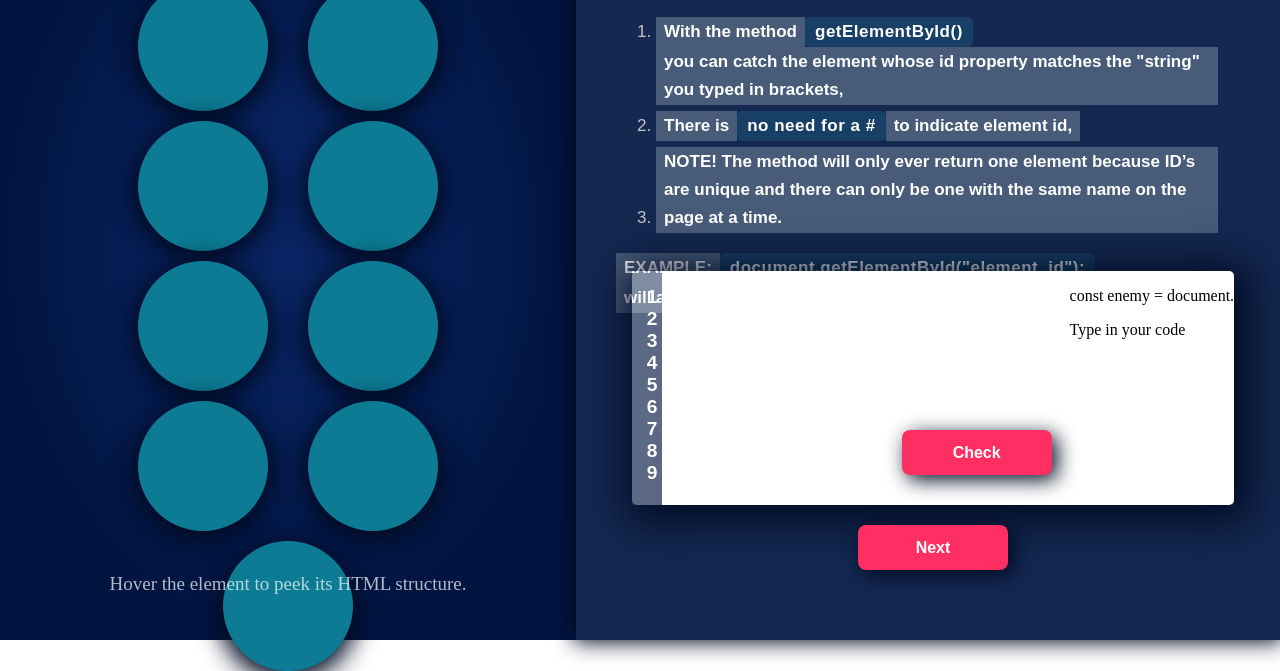
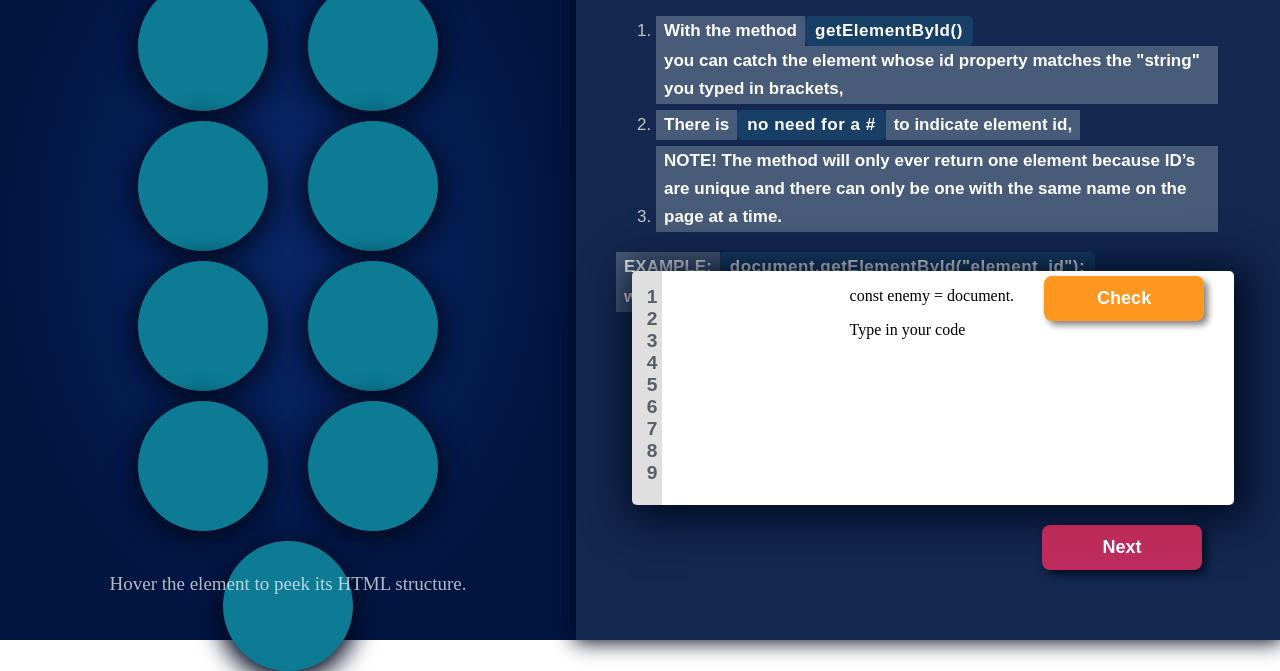
Before and after one commit to martatomchuck/MonsterJS, a React app: page / in a window 1280 px wide. Shown: the part 160-831 px from the top of the page. Built offline with nearby package versions, Linux system fonts and the light colour scheme; a web font is replaced by a local one.

Commit message:
Adding CheckContext

```diff
--- a/js/app.js
+++ b/js/app.js
@@ -10,6 +10,7 @@ import GameDataset from './data/dataset';
 // CONTEXTS
 import LevelContextProvider from './contexts/LevelContext';
 import AnswerContextProvider from './contexts/AnswerContext';
+import CheckContextProvider from './contexts/CheckContext';
 
 // COMPONENTS
 import GameEngine from './components/GameEngine';
@@ -19,7 +20,9 @@ const App = () => {
     return (
         <LevelContextProvider dataset={GameDataset}>
             <AnswerContextProvider>
-                <GameEngine dataset={GameDataset}/>
+                <CheckContextProvider>
+                    <GameEngine dataset={GameDataset}/>
+                </CheckContextProvider>
             </AnswerContextProvider>
         </LevelContextProvider>
     )
--- a/js/components/GameEngine.js
+++ b/js/components/GameEngine.js
@@ -4,6 +4,7 @@ import SectionLeft from './SectionLeft';
 import SectionRight from './SectionRight';
 import Welcome from './Welcome';
 import { LevelContext } from "../contexts/LevelContext";
+import { CheckContext } from '../contexts/CheckContext';
 
 
 const GameEngine = ({dataset}) => {
--- a/js/components/SectionLeft.js
+++ b/js/components/SectionLeft.js
@@ -2,6 +2,7 @@ import React, { Component, useState, useEffect, useContext } from "react";
 
 import SingleElement from './SingleElement';
 import { LevelContext } from "../contexts/LevelContext";
+import { CheckContext } from "../contexts/CheckContext";
 
 // SECTION LEFT
 const SectionLeft = ({datasetLength, level, elements}) => {
@@ -15,11 +16,19 @@ const SectionLeft = ({datasetLength, level, elements}) => {
 
 const Counter = ({datasetLength, level}) => {
     const {handlePrevBtn, handleNextBtn} = useContext(LevelContext);
+    const {handleUnCheck} = useContext(CheckContext);
+
     return (
         <div className="counter">
-            <div id="counter-prev" onClick={handlePrevBtn}></div>
+            <div id="counter-prev" onClick={() => {
+                handlePrevBtn();
+                handleUnCheck();
+            }}></div>
             <div id="counter-level">Level {level} of {datasetLength}</div>
-            <div id="counter-next" onClick={handleNextBtn}></div>
+            <div id="counter-next" onClick={() => {
+                handleNextBtn();
+                handleUnCheck();
+            }}></div>
         </div>
     )
 }
--- a/js/components/SectionRight.js
+++ b/js/components/SectionRight.js
@@ -2,14 +2,16 @@ import React, { useState, useEffect, useContext, useReducer  } from "react";
 
 import { LevelContext } from '../contexts/LevelContext';
 import { AnswerContext } from "../contexts/AnswerContext";
+import { CheckContext } from "../contexts/CheckContext";
 
 const SectionRight = ({description, instructions, example, defaultInput, expectedInput}) => {
+
     return (
         <section className="section-right">
             <Name/>
             <Instructions description={description} instructions={instructions} example={example}/>
             <Console defaultInput={defaultInput} expectedInput={expectedInput}/>
-            <div className="console-buttons">
+            <div className="console-btn">
                 <BtnNext/>
             </div>
         </section>
@@ -17,7 +19,7 @@ const SectionRight = ({description, instructions, example, defaultInput, expecte
 }
 
 const Name = () => {
-    return <div className="title">Selector game</div>
+    return <div className="title">.MonsterVillage()</div>
 }
 
 const Instructions = ({description, instructions, example}) => {
@@ -43,38 +45,38 @@ const Instructions = ({description, instructions, example}) => {
 }
 
 const Console = ({defaultInput, expectedInput}) => {
-    const [answerSubmit, setAnswerSubmit] = useState(false);
-    const handleCheck = () => {
-        setAnswerSubmit(true);
-    }
+    const {answerSubmit} = useContext(CheckContext);
+
     return answerSubmit ? (
         <div className="console">
             <div className="console-numbers">1 2 3 4 5 6 7 8 9</div>
             <div className="console-task">
-                <InputCode defaultInput={defaultInput}/>
+                <div className="console-userinput">
+                    <InputCode defaultInput={defaultInput}/>
+                    <BtnOutput/>
+                </div>
                 <OutputCode expectedInput={expectedInput}/>
-                <div className="console-buttons">
-                    <BtnOutput handleCheck={handleCheck}/>
-                </div>
             </div>
-        </div> ) : (
+        </div>
+    ) : (
         <div className="console">
             <div className="console-numbers">1 2 3 4 5 6 7 8 9</div>
             <div className="console-task">
-                <InputCode defaultInput={defaultInput}/>
-                <div className="console-buttons">
-                    <BtnOutput handleCheck={handleCheck}/>
+                <div className="console-userinput">
+                    <InputCode defaultInput={defaultInput}/>
+                    <BtnOutput/>
                 </div>
             </div>
         </div>
     )
 }
 
-const InputCode = ({defaultInput, handleCheck}) => {
+const InputCode = ({defaultInput}) => {
     const [userAnswer, setUserAnswer] = useState("");
+    const {handleUnCheck} = useContext(CheckContext);
 
     return (
-        <div>
+        <div onClick={handleUnCheck}>
             <p>{defaultInput}</p>
             <p>Type in your code</p>
         </div>
@@ -83,18 +85,26 @@ const InputCode = ({defaultInput, handleCheck}) => {
 
 const OutputCode = () => {
     const {isCorrect} = useContext(AnswerContext);
-    return <p className={"output"} style={isCorrect ? {backgroundColor: "#278654"} : {backgroundColor: "red"}}>{isCorrect ? "Good job! The creature is gone!" : "Sorry, incorrect result. Try again."}</p>
+
+    return (
+        <p className={"console-output"} style={isCorrect ? {backgroundColor: "#F57F00"} : {backgroundColor: "#DB0049"}}>{isCorrect ? "Good job! The creature is gone!" : "Sorry, incorrect result. Try again."}</p>
+    )
 }
 
-const BtnOutput = ({handleCheck}) => {
-    return (
-        <div className="btn output-btn" onClick={handleCheck}>Check</div>
-    )
+const BtnOutput = () => {
+    const {handleCheck} = useContext(CheckContext);
+
+    return <div className="btn check-btn" onClick={handleCheck}>Check</div>
 }
 
 const BtnNext = () => {
     const {handleNextBtn} = useContext(LevelContext);
-    return <div className="btn next-btn" onClick={handleNextBtn}>Next</div>
+    const {handleUnCheck} = useContext(CheckContext);
+
+    return <div className="btn next-btn" onClick={() => {
+        handleNextBtn();
+        handleUnCheck();
+    }}>Next</div>
 }
 
 export default SectionRight;
--- /dev/null
+++ b/js/contexts/CheckContext.js
@@ -0,0 +1,24 @@
+import React, { createContext, useState } from 'react';
+
+export const CheckContext = createContext();
+
+const CheckContextProvider = (props) => {
+
+    const [answerSubmit, setAnswerSubmit] = useState(false);
+
+    const handleCheck = () => {
+        setAnswerSubmit(true);
+    }
+
+    const handleUnCheck = () => {
+        setAnswerSubmit(false);
+    }
+
+    return (
+        <CheckContext.Provider value={{answerSubmit, handleCheck, handleUnCheck}}>
+            {props.children}
+        </CheckContext.Provider>
+    )
+}
+
+export default CheckContextProvider;
--- a/js/contexts/LevelContext.js
+++ b/js/contexts/LevelContext.js
@@ -12,6 +12,7 @@ const LevelContextProvider = (props) => {
         setCounter(counter-1);
         }
     }
+
     const handleNextBtn = () => {
         if (counter === props.dataset.length-1) {
             setCounter(props.dataset.length-1)
@@ -19,6 +20,7 @@ const LevelContextProvider = (props) => {
         setCounter(counter+1);
         }
     }
+
     return (
         <LevelContext.Provider value={{counter, handlePrevBtn: handlePrevBtn, handleNextBtn: handleNextBtn}}>
             {props.children}
--- a/scss/main.scss
+++ b/scss/main.scss
@@ -154,7 +154,8 @@ body {
 .title {
     color: #ff9d9d;
     // color: #FF8704;
-    font-size: 2.7em;
+    // color: #1ea6c5;
+    font-size: 2.6em;
     font-weight: 700;
     margin-bottom: 10px;
     margin-top: 5px;
@@ -193,8 +194,9 @@ body {
 
 .console-numbers {
     width: 5%;
-    background-color: rgba(white, 0.3);
-    color: white;
+    // background-color: rgba(white, 0.3);
+    background-color: rgb(223, 223, 223);
+    color: #000b229d;
     font-size: 1.2em;
     font-weight: 600;
     padding: 15px 15px;
@@ -210,13 +212,18 @@ body {
     border-radius: 0 5px 5px 0;
 }
 
-.output {
+.console-userinput {
+    display: flex;
+    align-items: center;
+    justify-content: space-between;
+}
+
+.console-output {
     display: block;
     width: 90%;
     height: 80px;
     color: white;
     font-size: 25px;
-    // background-color: #FF8704;
     border-radius: 10px;
     margin-left: 5%;
     text-align: center;
@@ -224,29 +231,44 @@ body {
     border: 3px dashed #000b22;
 }
 
-.console-buttons {
+.console-btn {
     display: flex;
-    justify-content: space-around;
-    width: 90%;
-    margin-left: 5%;
+    justify-content: flex-end;
+    width: 100%;
 }
 
 .btn {
-    width: 150px;
+    width: 160px;
     height: 45px;
-    background-color: #ff2e63;
     color: white;
     font-weight: 700;
+    font-size: 18px;
     border-radius: 8px;
     text-align: center;
     line-height: 45px;
     margin: 0px 30px 30px 30px;
-    box-shadow: 5px 5px 20px 0px #000b22;
+    box-shadow: 4px 4px 7px 0px grey;
     cursor: pointer;
     transition: all 0.5s ease;
+}
+
+.check-btn {
+    background-color: #FF9721;
+    // background-color: #0c7b93;
 
     &:hover {
-        background-color: #ff2e62b7;
+        background-color: #FF8704;
+        transition: all 0.5s ease;
+    }
+}
+
+.next-btn {
+    background-color: #ff2e62b7;
+    box-shadow: 4px 4px 10px 0px #000b22;
+    margin-right: 48px;
+
+    &:hover {
+        background-color: #ff2e63;
         transition: all 0.5s ease;
     }
 }
```
